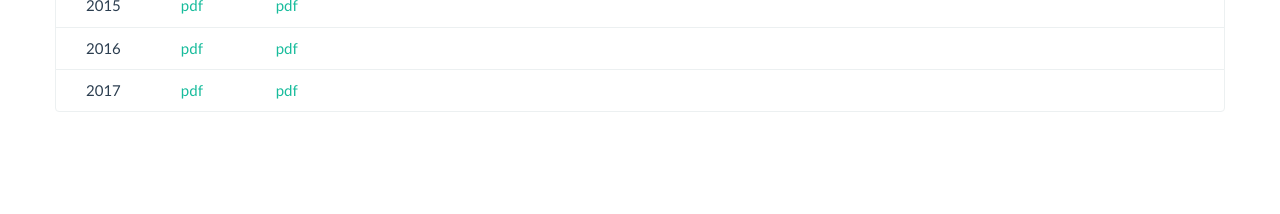
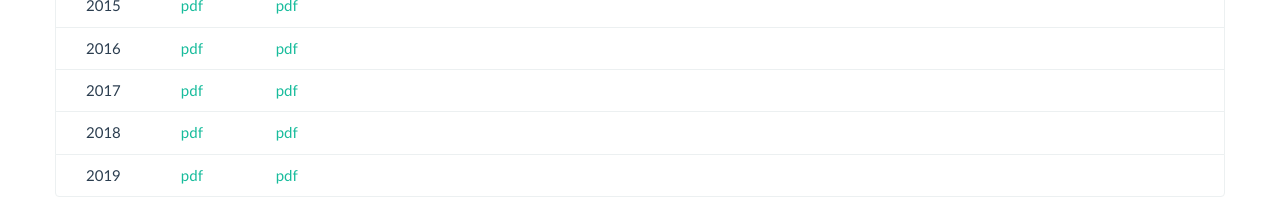
Before and after one commit to matematiikkakilpailut/matematiikkakilpailut.github.io, a Jekyll site: the page built from MAOL/index.md, in a window 1280 px wide. Shown: the part 2000-2214 px from the top of the page. Built offline with Jekyll 4.4.1, drawn with Linux system fonts in a browser that asks for light colours; before the commit the page ends 2132 px from its top, so only the background shows below that.

Commit message:
Loppukilpailut 2018 ja 2019

```diff
--- a/MAOL/index.md
+++ b/MAOL/index.md
@@ -107,7 +107,7 @@ että pdf-muodossa seuraavan taulukon mukaisesti.
 <div class="col-xs-6"><a href="{{ v }}/lukm{{ v }}r.pdf">pdf</a></div>
 </div>
 {% endfor %}
-{% assign vt = "2010 2011 2012 2013 2014 2015 2016 2017" | split: " " %}
+{% assign vt = "2010 2011 2012 2013 2014 2015 2016 2017 2018 2019" | split: " " %}
 {% for v in vt %}
 <div class="row list-group-item">
 <div class="col-xs-3 col-sm-2 col-md-1">{{ v }}</div>
```
